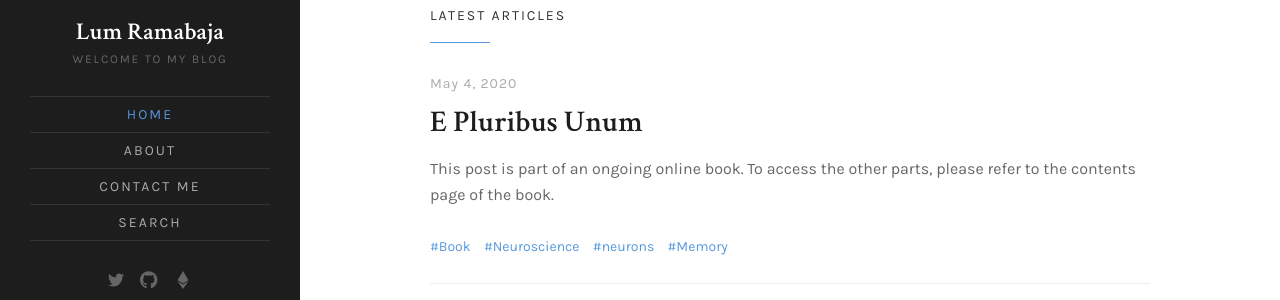
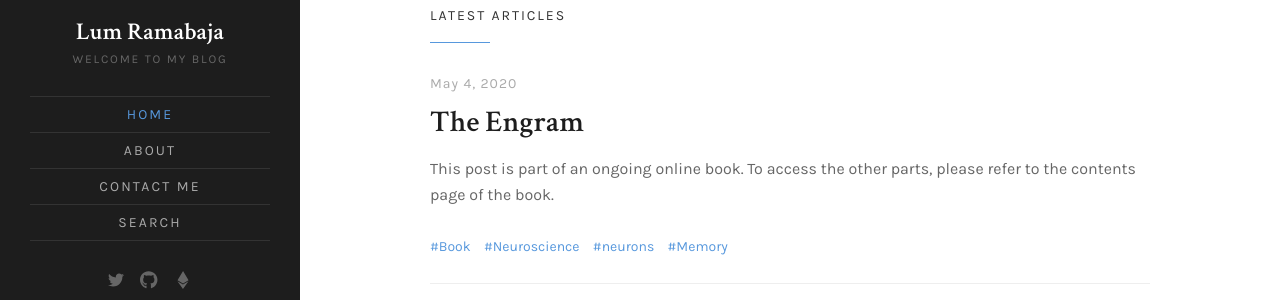
Before and after one commit to LumRamabaja/irwt.github.io, a Jekyll site: the page built from index.html, in a window 1280 px wide and 900 px high, scrolled down 1191 px. Shown: the part 176-476 px from the top of the window. Built offline with Jekyll 4.4.1, drawn with Linux system fonts in a browser that asks for light colours; the list of posts is cut into pages by our own code.

Commit message:
modified title of second chapter

```diff
--- a/_posts/2020-05-03-The-Competitive-Neuron.md
+++ b/_posts/2020-05-03-The-Competitive-Neuron.md
@@ -12,7 +12,7 @@ hidden: true
 ## [Introduction](https://lums.blog/introduction)
 
 ## Part One - Biology
-* [E Pluribus Unum](https://lums.blog/e-pluribus-unum)
+* [The Engram](https://lums.blog/the-engram)
 * The Ghost In The Neuron
 * ...
 
--- a/_posts/2020-05-04-E-Pluribus-Unum.md
+++ b/_posts/2020-05-04-the-engram.md
@@ -1,6 +1,6 @@
 ---
 layout: post
-title: 'E Pluribus Unum'
+title: 'The Engram'
 tags: [Book, Neuroscience, neurons, Memory]
 featured_image_thumbnail:
 featured_image: assets/images/posts/2020/e_l_ancient_doric_column.jpg
```
Also changed, not shown: 10 other files.
